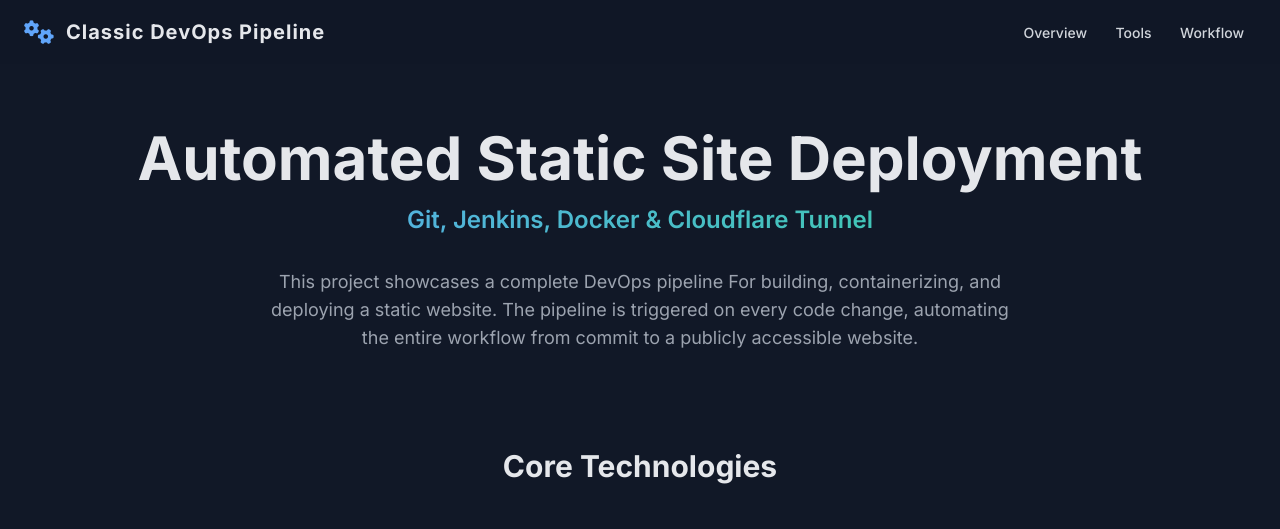
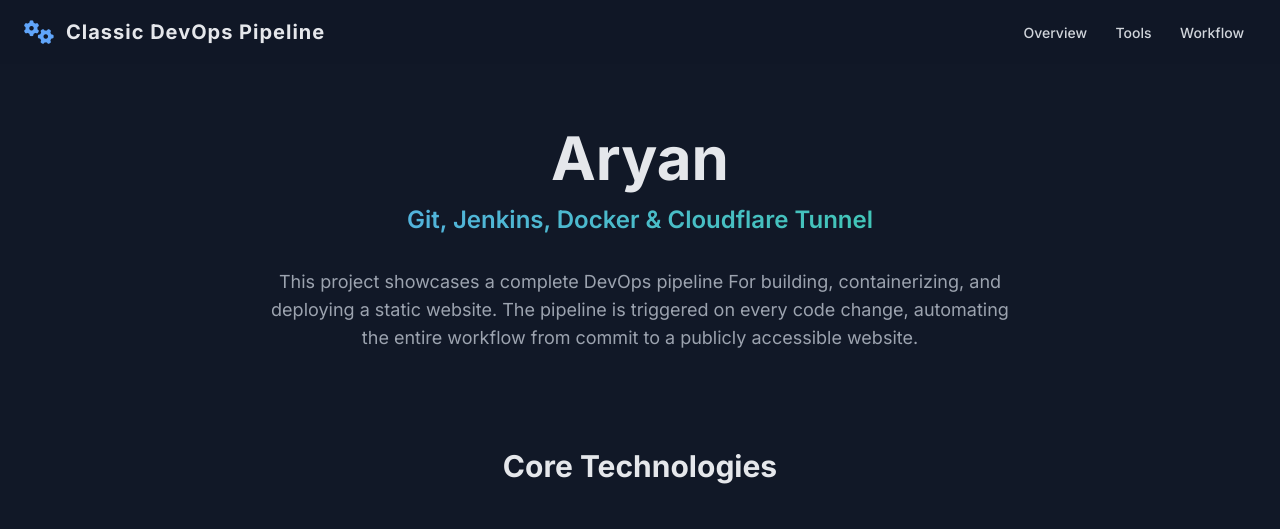
Before and after one commit to Aryansarvaiya13/devops_project2, a plain HTML site: page index.html in a window 1280 px wide. Shown: the top 529 px of the page. Drawn offline with nearby package versions, Linux system fonts and the light colour scheme.

Commit message:
name chang

```diff
--- a/index.html
+++ b/index.html
@@ -68,8 +68,7 @@
         <!-- Hero Section -->
         <section id="overview" class="text-center mb-24">
             <h2 class="text-4xl md:text-6xl font-extrabold mb-4">
-                Automated Static Site Deployment
-            </h2>
+                Aryan            </h2>
             <p class="gradient-text text-xl md:text-2xl font-semibold mb-8">
                 Git, Jenkins, Docker & Cloudflare Tunnel
             </p>
```
